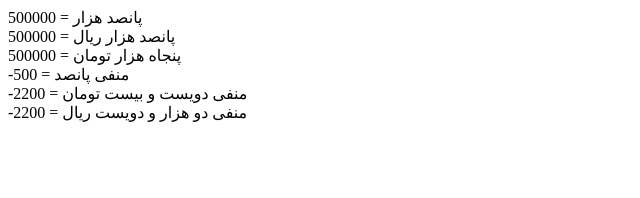
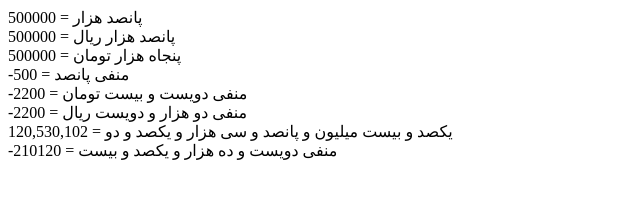
Before and after one commit to SalmanAA/wordifyfa, a plain HTML site: page index.html in a window 1280 px wide. Shown: the whole page, without its empty margins (0-640 px from the left). Drawn offline with Linux system fonts and the light colour scheme.

Commit message:
thousands separated numbers supported

```diff
--- a/index.html
+++ b/index.html
@@ -24,8 +24,16 @@
 		var h = wordifyRialsInTomans(g);
 		document.write(g + ' = ' + h + "<br/>");
 
-		var h = wordifyRials(g);
+		h = wordifyRials(g);
 		document.write(g + ' = ' + h + "<br/>");
+
+		var i = '120,530,102';
+		var j = wordifyfa(i);
+		document.write(i + ' = ' + j + "<br/>");
+
+		var k = "-210120";
+		var l = wordifyfa(k);
+		document.write(k + ' = ' + l + "<br/>");
 	</script>
 </body>
 </html>
--- a/wordifyfa.js
+++ b/wordifyfa.js
@@ -1,14 +1,28 @@
 // Persian Wordifier
-// Version: 1.0
+// Version: 1.2
 // Author: Salman Arab Ameri
-// Publish: 2014-03-11
+// Publish: 2019-09-11
 // with use of ideas in http://www.dotnettips.info/post/626/%D8%AA%D8%A8%D8%AF%DB%8C%D9%84-%D8%B9%D8%AF%D8%AF-%D8%A8%D9%87-%D8%AD%D8%B1%D9%88%D9%81
 
 var wordifyfa = function (num, level) {
-	'use strict';
+    'use strict';
+
+    function isCorrectNumber(num) {
+        return /^-?(\d{1,3},?)+(\.?\d+)?$/.test(num);
+    }
+
     if (num === null) {
         return "";
-	}
+    }
+
+    level = level || 0;
+
+    // remove all non digits from string
+    if (level===0 && typeof num === "string" && isCorrectNumber(num)) {
+        num = parseInt(num.replace(/,/g,""));
+    }
+
+
 	// convert negative number to positive and get wordify value
 	if (num<0) {
 		num = num * -1;
```
Also changed, not shown: README.md.
